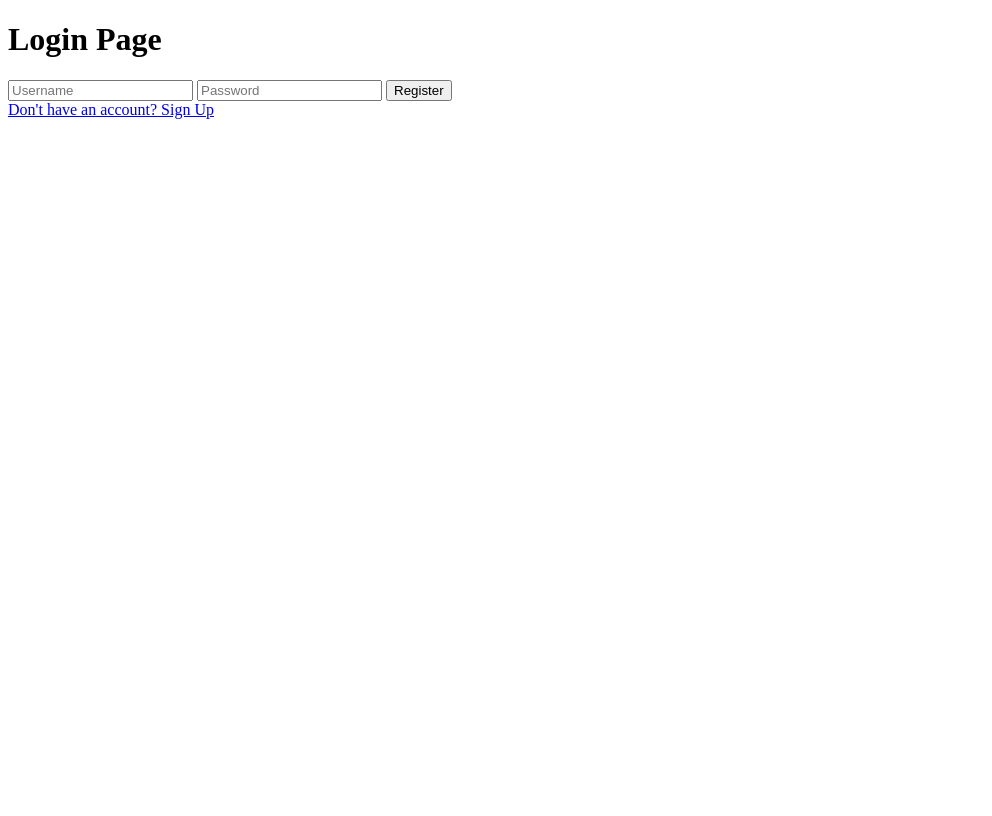
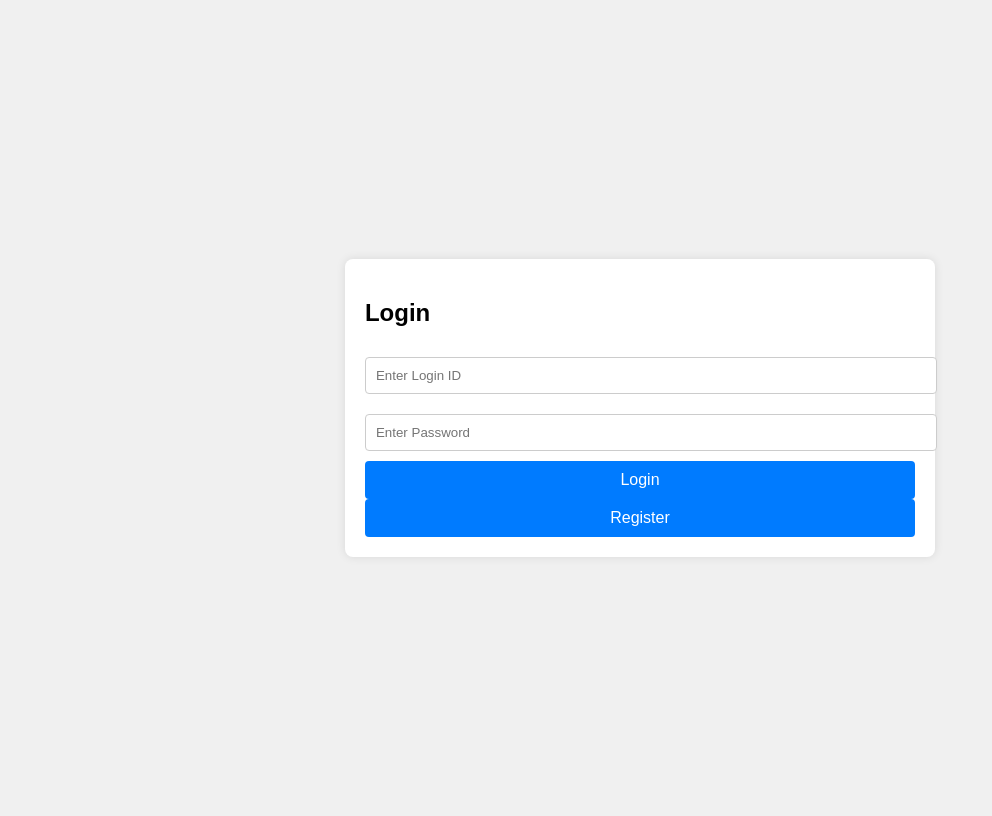
Before and after one commit to rikhshen04/TT9L-04, a Flask app: template TT9L-04/templates/login.html in a window 1280 px wide. Shown: the whole page, without its empty margins (0-992 px from the left). Before the commit the page ends 119 px from the top, so only its background shows below. Run offline with Flask 3, Linux system fonts and the light colour scheme; the template is opened without the code that fills it: values that come from a table or form of the project are taken from there, others are empty.

Commit message:
Changed codes to add design,add buttons,add inputs

```diff
--- a/TT9L-04/templates/login.html
+++ b/TT9L-04/templates/login.html
@@ -4,18 +4,61 @@
     <meta charset="UTF-8">
     <meta name="viewport" content="width=device-width, initial-scale=1.0">
     <title>Login</title>
+    <style>
+        body {
+            font-family: Arial, sans-serif;
+            display: flex;
+            justify-content: center;
+            align-items: center;
+            height: 100vh;
+            background-color: #f0f0f0;
+        }
+        .container {
+            background-color: #fff;
+            padding: 20px;
+            border-radius: 8px;
+            box-shadow: 0 0 10px rgba(0,0,0,0.1);
+        }
+        .container input {
+            width: 100%;
+            padding: 10px;
+            margin: 10px 0;
+            border: 1px solid #ccc;
+            border-radius: 4px;
+        }
+        .container button {
+            width: 100%;
+            padding: 10px;
+            border: none;
+            border-radius: 4px;
+            background-color: #007bff;
+            color: white;
+            font-size: 16px;
+        }
+        .container button:hover {
+            background-color: #0056b3;
+        }
+    </style>
 </head>
 <body>
-    <h1>Login Page</h1>
+    <div class="container">
+        <h2>Login</h2>
+        <input type="text" id="loginId" placeholder="Enter Login ID">
+        <input type="password" id="loginPassword" placeholder="Enter Password">
+        <button onclick="login()">Login</button>
+        <button onclick="goToRegister()">Register</button>
+    </div>
 
-    <form method="POST" action="">
-        {{ form.hidden_tag() }}
-        {{ form.username }}
-        {{ form.password }}
-        {{ form.submit }}
-    </form>
+    <script>
+        function login() {
+            var loginId = document.getElementById('loginId').value;
+            var loginPassword = document.getElementById('loginPassword').value;
+            alert("Login ID: " + loginId + " Password: " + loginPassword);
+        }
 
-
-    <a href="{{url_for('register')}}">Don't have an account? Sign Up</a>
+        function goToRegister() {
+            window.location.href = "register.html";
+        }
+    </script>
 </body>
 </html>
```
